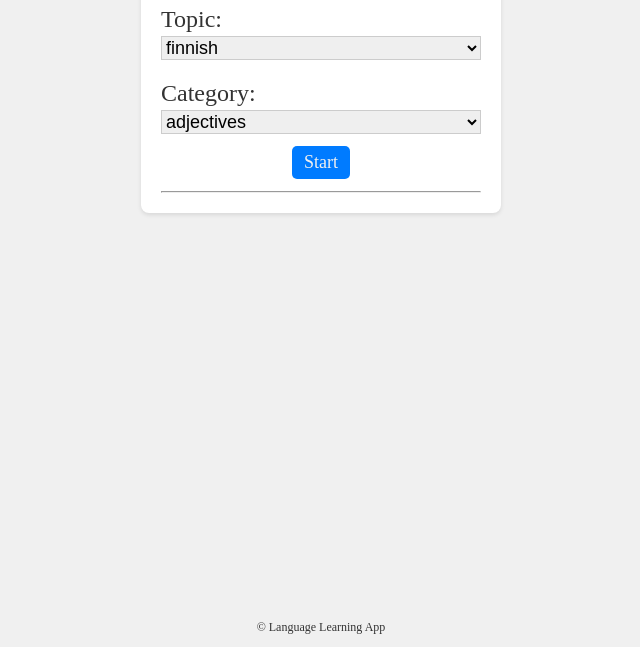
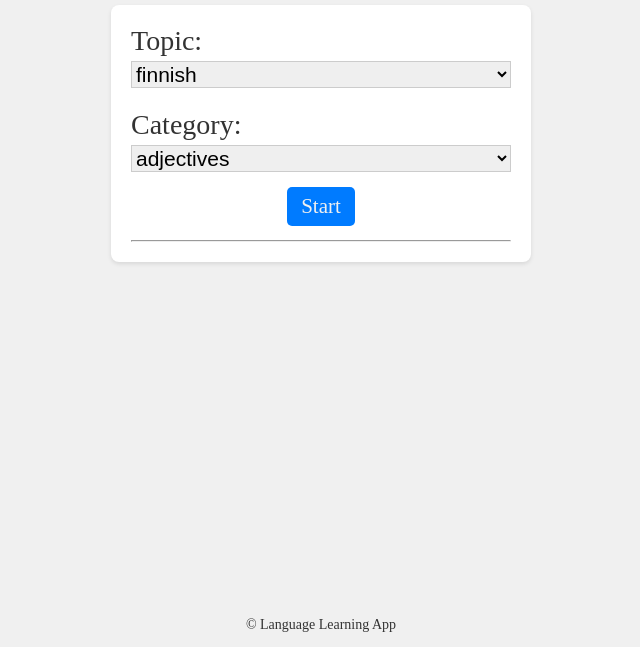
Before and after one commit to doruirimescu/flashcards, a plain HTML site: page index.html in a window 1280 px wide. Shown: the part 153-800 px from the top of the page, without its empty margins (319-959 px from the left). Drawn offline with Linux system fonts and the light colour scheme; a web font is replaced by a local one.

Commit message:
Fix media and remove footer

```diff
--- a/public/css/style.css
+++ b/public/css/style.css
@@ -36,15 +36,17 @@ body, html {
     text-align: center; /* Ensure text is centered */
 }
 
-@media only screen and (max-width: 1600px) {
+
+
+@media only screen and (max-width: 1900px) {
     html {
-        font-size: 12px;
+        font-size: 14px;
     }
   }
 
-@media only screen and (max-width: 1000px) {
+@media only screen and (max-width: 1100px) {
     html {
-        font-size: 10px;
+        font-size: 11px;
     }
   }
 
```
